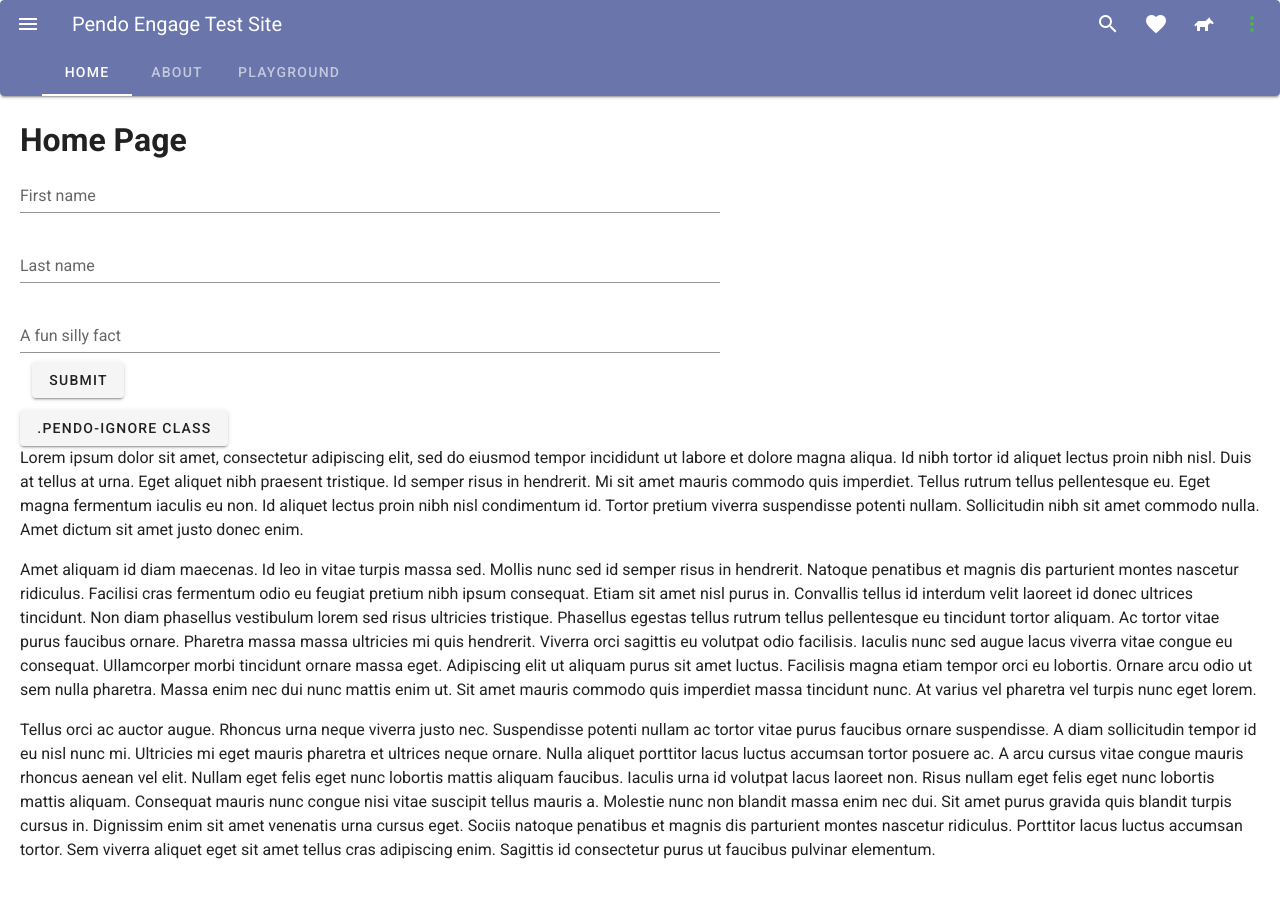
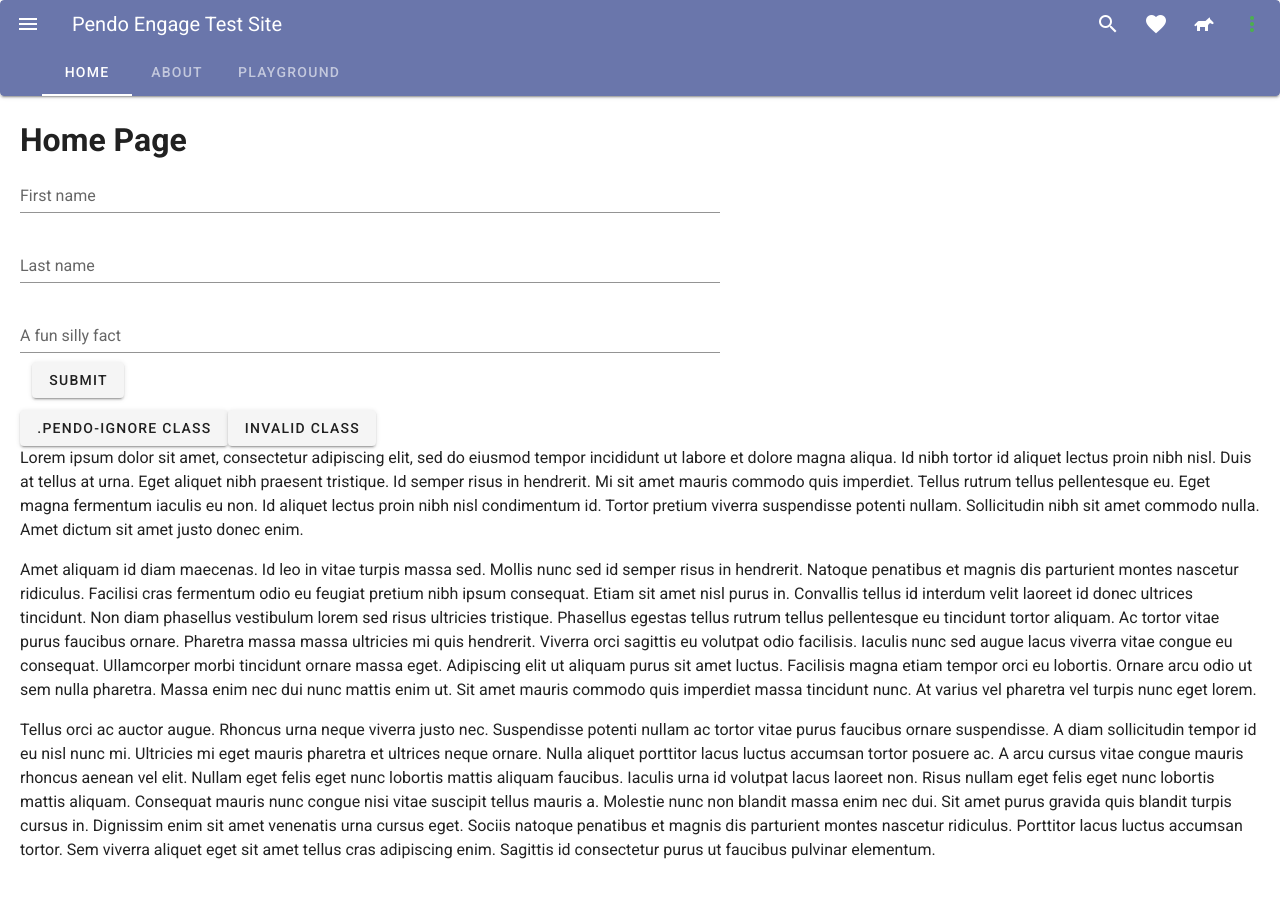
Before and after one commit to jingjing-jacobson/engage-test-site, a Vue app: page / in a window 1280 px wide. Built offline with nearby package versions, Linux system fonts and the light colour scheme.

Commit message:
add invalid css class name

```diff
--- a/src/views/HomeView.vue
+++ b/src/views/HomeView.vue
@@ -19,6 +19,9 @@
         </v-form>
         <v-btn class="pendo-ignore">
             .pendo-ignore class
+        </v-btn>
+        <v-btn class="#_n1oz$b">
+            invalid class
         </v-btn>
         <p>
             Lorem ipsum dolor sit amet, consectetur adipiscing elit, sed do eiusmod tempor incididunt ut labore et
```
